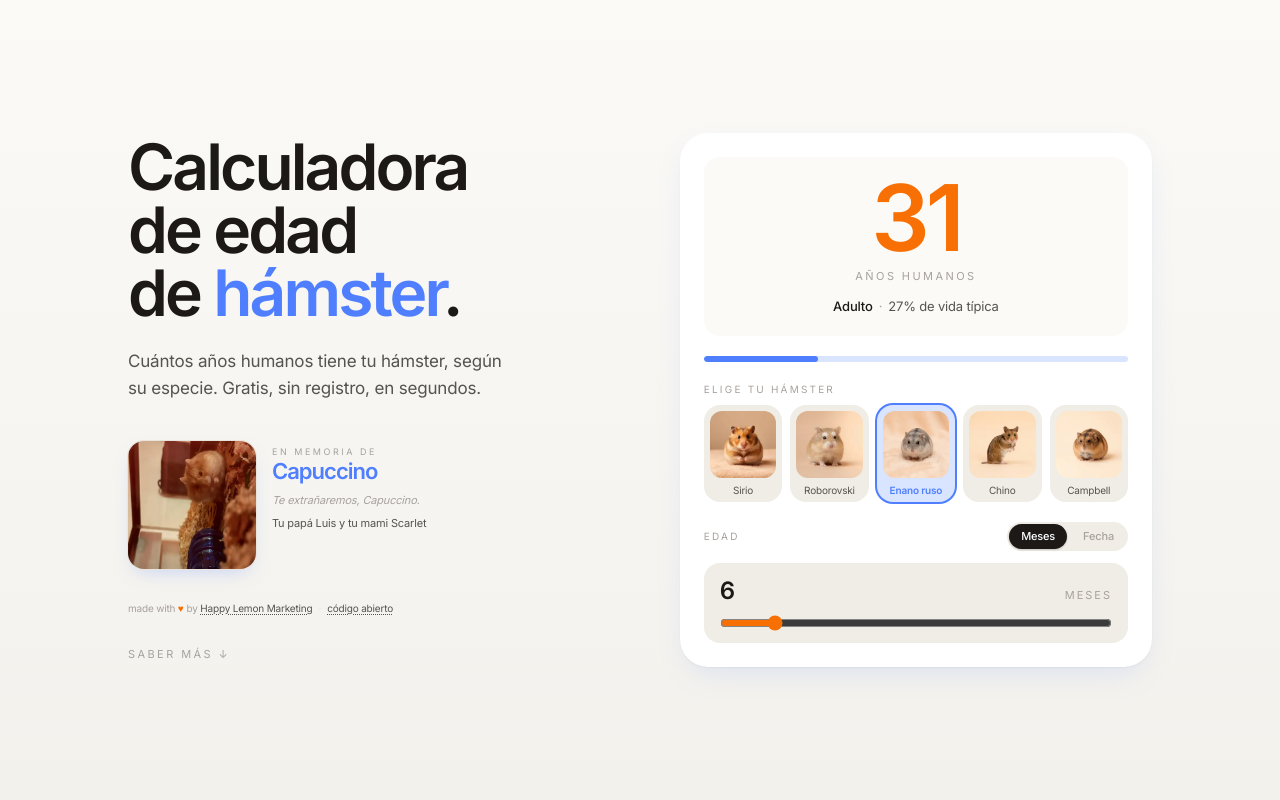
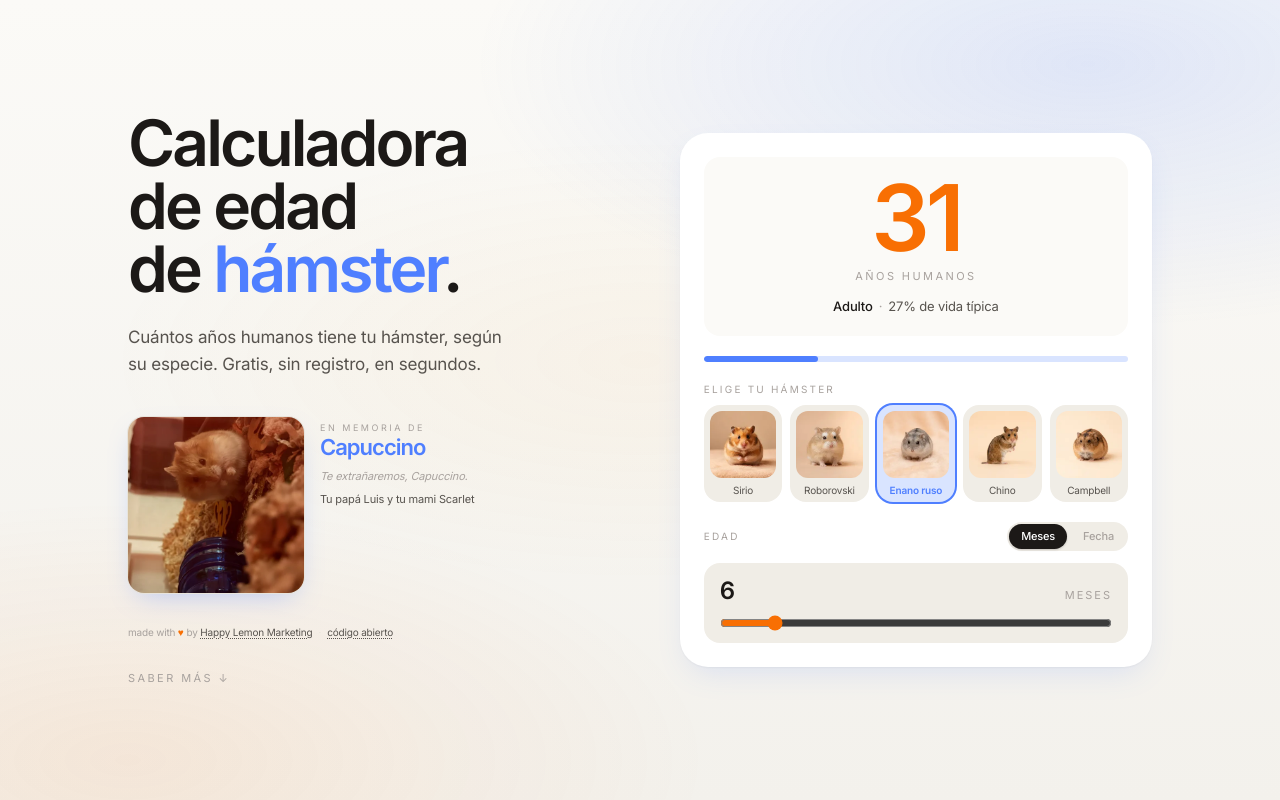
Before and after one commit to happylemon-marketing/capuccino-pet, a Next.js app: page / in a window 1280 px wide. Shown: the top 800 px of the page. Built offline with nearby package versions, Linux system fonts and the light colour scheme.

Commit message:
Foto Capuccino más grande y centrada + fondo con degradado mesh sutil

```diff
--- a/app/globals.css
+++ b/app/globals.css
@@ -45,7 +45,23 @@ html {
 }
 
 body {
-  background: linear-gradient(180deg, var(--bone) 0%, var(--bone-deep) 100%);
+  background:
+    radial-gradient(
+      ellipse 80% 55% at 85% 8%,
+      rgba(79, 127, 255, 0.16),
+      transparent 60%
+    ),
+    radial-gradient(
+      ellipse 70% 50% at 10% 95%,
+      rgba(248, 111, 3, 0.09),
+      transparent 65%
+    ),
+    radial-gradient(
+      ellipse 60% 40% at 50% 45%,
+      rgba(255, 164, 27, 0.05),
+      transparent 70%
+    ),
+    linear-gradient(180deg, var(--bone) 0%, var(--bone-deep) 100%);
   background-attachment: fixed;
   color: var(--ink);
   font-family: var(--font-inter), -apple-system, BlinkMacSystemFont,
--- a/app/page.tsx
+++ b/app/page.tsx
@@ -37,12 +37,12 @@ export default function Home() {
               </p>
 
               <div className="mt-10 flex items-start gap-4">
-                <div className="w-28 h-28 sm:w-32 sm:h-32 rounded-2xl overflow-hidden ring-1 ring-[color:var(--line)] shrink-0 shadow-[0_8px_20px_-8px_rgba(79,127,255,0.35)]">
+                <div className="w-40 h-40 sm:w-44 sm:h-44 rounded-2xl overflow-hidden ring-1 ring-[color:var(--line)] shrink-0 shadow-[0_10px_28px_-10px_rgba(79,127,255,0.4)]">
                   <Image
                     src="/capuccino.webp"
                     alt="Capuccino, hámster amado"
-                    width={200}
-                    height={200}
+                    width={280}
+                    height={280}
                     priority
                     className="w-full h-full object-cover"
                   />
```
Also changed, not shown: public/capuccino.webp.
